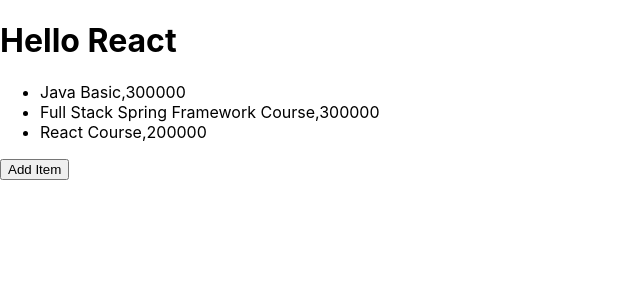
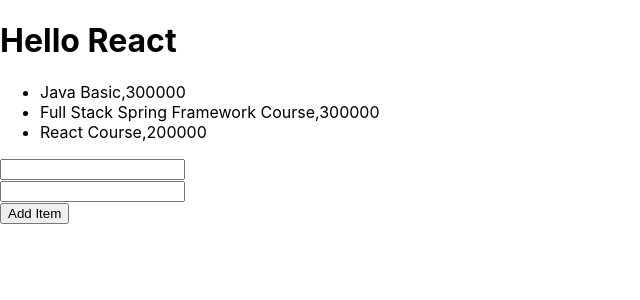
Before and after one commit to htetsoemoe/Studying-React-Lessons-and-Projects, a React (Create React App) app in the folder react-book-by-eimg/first/: page / in a window 1280 px wide. Shown: the top 300 px of the page, without its empty margins (0-640 px from the left). Built offline with nearby package versions, Linux system fonts and the light colour scheme.

Commit message:
step10 input

```diff
--- a/react-book-by-eimg/first/src/App.js
+++ b/react-book-by-eimg/first/src/App.js
@@ -20,13 +20,19 @@ class App extends React.Component {
     ]
   };
 
+  /** create Ref object */
+  nameRef = React.createRef();
+  priceRef = React.createRef();
+
   add = () => {
     let id = this.state.items.length + 1;
+    let name = this.nameRef.current.value;
+    let price = this.priceRef.current.value;
 
     this.setState({
       items: [
         ...this.state.items,
-        {id, name: `Item ${id}`, price: 0.01 * id}
+        {id, name, price}
       ]
     });
   };
@@ -43,6 +49,8 @@ class App extends React.Component {
             })
           }
         </ul>
+        <input type="text" ref={this.nameRef}></input><br />
+        <input type="text" ref={this.priceRef}></input><br />
         <button onClick={this.add}>Add Item</button>
       </div>
     )
```
